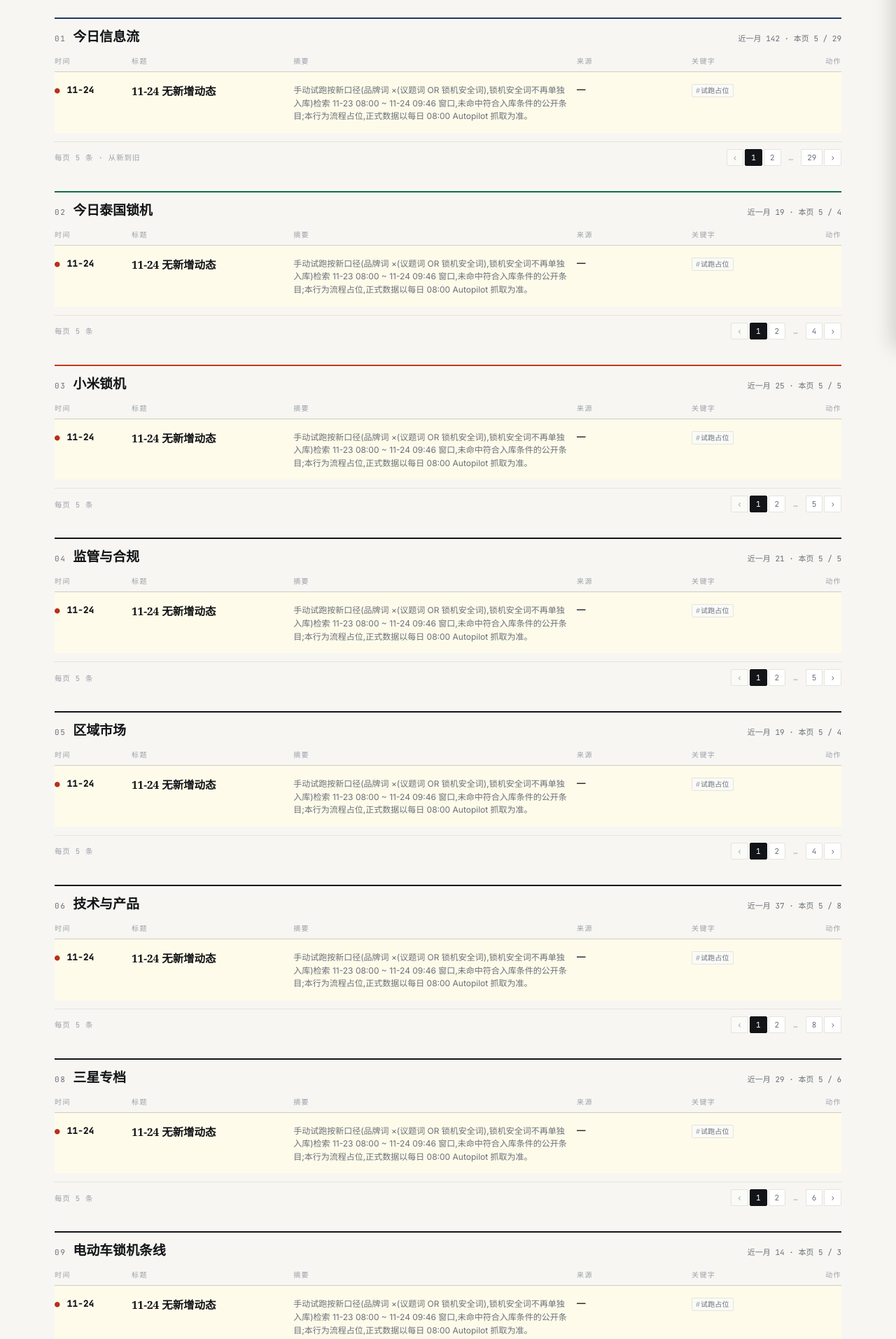
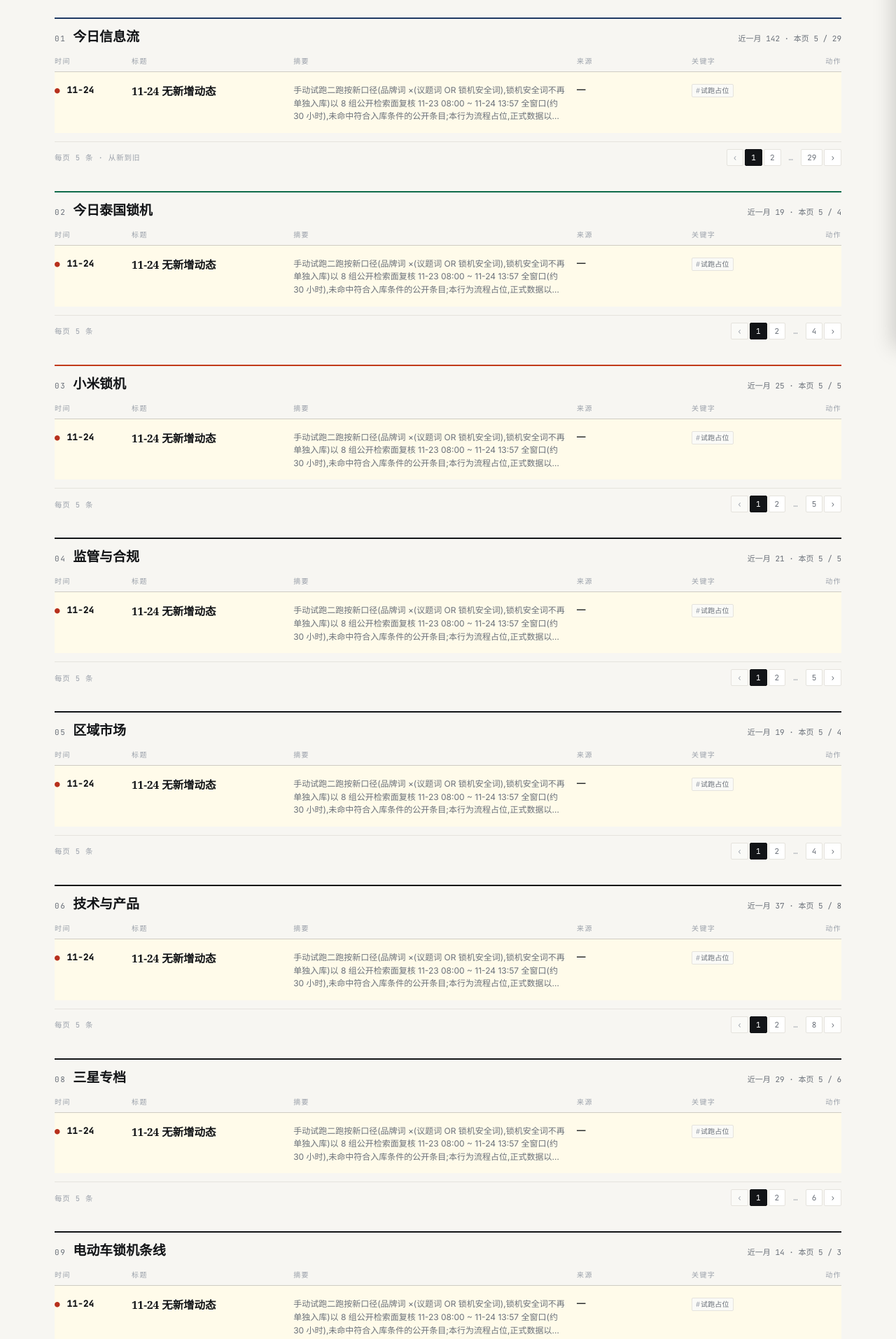
Before and after one commit to mengfanze01-del/lockwatch-pipeline, a plain HTML site: page index.html in a window 1280 px wide. Shown: the part 303-2216 px from the top of the page at 70% size. Drawn offline with Linux system fonts and the light colour scheme.

Commit message:
feat: 日报看板刷新 2026-11-24（手动二跑 · 扩窗约30h 复核，8 组公开检索面 0 命中，各栏占位维持）

```diff
--- a/index.html
+++ b/index.html
@@ -178,7 +178,7 @@
       </div>
       <div class="mast-meta">
         <div>数据日期 <b id="meta-date">2026-11-24</b></div>
-        <div>截至 <b id="meta-time">11-24 09:46 CST</b></div>
+        <div>截至 <b id="meta-time">11-24 13:57 CST</b></div>
         <div>采集源 <b>12</b></div>
         <div>今日新增 <b id="meta-today-count">0</b></div>
       </div>
@@ -223,7 +223,7 @@
           <div class="r-time">11-24</div>
           <div class="r-body">
             <div class="r-title" title="11-24 无新增动态">11-24 无新增动态</div>
-            <div class="r-summary" title="手动试跑按新口径(品牌词 ×(议题词 OR 锁机安全词),锁机安全词不再单独入库)检索 11-23 08:00 ~ 11-24 09:46 窗口,未命中符合入库条件的公开条目;本行为流程占位,正式数据以每日 08:00 Autopilot 抓取为准。">手动试跑按新口径(品牌词 ×(议题词 OR 锁机安全词),锁机安全词不再单独入库)检索 11-23 08:00 ~ 11-24 09:46 窗口,未命中符合入库条件的公开条目;本行为流程占位,正式数据以每日 08:00 Autopilot 抓取为准。</div>
+            <div class="r-summary" title="手动试跑二跑按新口径(品牌词 ×(议题词 OR 锁机安全词),锁机安全词不再单独入库)以 8 组公开检索面复核 11-23 08:00 ~ 11-24 13:57 全窗口(约 30 小时),未命中符合入库条件的公开条目;本行为流程占位,正式数据以每日 08:00 Autopilot 抓取为准。">手动试跑二跑按新口径(品牌词 ×(议题词 OR 锁机安全词),锁机安全词不再单独入库)以 8 组公开检索面复核 11-23 08:00 ~ 11-24 13:57 全窗口(约 30 小时),未命中符合入库条件的公开条目;本行为流程占位,正式数据以每日 08:00 Autopilot 抓取为准。</div>
           </div>
           <div class="r-src">—</div>
           <div class="r-tags"><span class="tag">试跑占位</span></div>
@@ -305,7 +305,7 @@
           <div class="r-time">11-24</div>
           <div class="r-body">
             <div class="r-title" title="11-24 无新增动态">11-24 无新增动态</div>
-            <div class="r-summary" title="手动试跑按新口径(品牌词 ×(议题词 OR 锁机安全词),锁机安全词不再单独入库)检索 11-23 08:00 ~ 11-24 09:46 窗口,未命中符合入库条件的公开条目;本行为流程占位,正式数据以每日 08:00 Autopilot 抓取为准。">手动试跑按新口径(品牌词 ×(议题词 OR 锁机安全词),锁机安全词不再单独入库)检索 11-23 08:00 ~ 11-24 09:46 窗口,未命中符合入库条件的公开条目;本行为流程占位,正式数据以每日 08:00 Autopilot 抓取为准。</div>
+            <div class="r-summary" title="手动试跑二跑按新口径(品牌词 ×(议题词 OR 锁机安全词),锁机安全词不再单独入库)以 8 组公开检索面复核 11-23 08:00 ~ 11-24 13:57 全窗口(约 30 小时),未命中符合入库条件的公开条目;本行为流程占位,正式数据以每日 08:00 Autopilot 抓取为准。">手动试跑二跑按新口径(品牌词 ×(议题词 OR 锁机安全词),锁机安全词不再单独入库)以 8 组公开检索面复核 11-23 08:00 ~ 11-24 13:57 全窗口(约 30 小时),未命中符合入库条件的公开条目;本行为流程占位,正式数据以每日 08:00 Autopilot 抓取为准。</div>
           </div>
           <div class="r-src">—</div>
           <div class="r-tags"><span class="tag">试跑占位</span></div>
@@ -384,7 +384,7 @@
           <div class="r-time">11-24</div>
           <div class="r-body">
             <div class="r-title" title="11-24 无新增动态">11-24 无新增动态</div>
-            <div class="r-summary" title="手动试跑按新口径(品牌词 ×(议题词 OR 锁机安全词),锁机安全词不再单独入库)检索 11-23 08:00 ~ 11-24 09:46 窗口,未命中符合入库条件的公开条目;本行为流程占位,正式数据以每日 08:00 Autopilot 抓取为准。">手动试跑按新口径(品牌词 ×(议题词 OR 锁机安全词),锁机安全词不再单独入库)检索 11-23 08:00 ~ 11-24 09:46 窗口,未命中符合入库条件的公开条目;本行为流程占位,正式数据以每日 08:00 Autopilot 抓取为准。</div>
+            <div class="r-summary" title="手动试跑二跑按新口径(品牌词 ×(议题词 OR 锁机安全词),锁机安全词不再单独入库)以 8 组公开检索面复核 11-23 08:00 ~ 11-24 13:57 全窗口(约 30 小时),未命中符合入库条件的公开条目;本行为流程占位,正式数据以每日 08:00 Autopilot 抓取为准。">手动试跑二跑按新口径(品牌词 ×(议题词 OR 锁机安全词),锁机安全词不再单独入库)以 8 组公开检索面复核 11-23 08:00 ~ 11-24 13:57 全窗口(约 30 小时),未命中符合入库条件的公开条目;本行为流程占位,正式数据以每日 08:00 Autopilot 抓取为准。</div>
           </div>
           <div class="r-src">—</div>
           <div class="r-tags"><span class="tag">试跑占位</span></div>
@@ -464,7 +464,7 @@
           <div class="r-time">11-24</div>
           <div class="r-body">
             <div class="r-title" title="11-24 无新增动态">11-24 无新增动态</div>
-            <div class="r-summary" title="手动试跑按新口径(品牌词 ×(议题词 OR 锁机安全词),锁机安全词不再单独入库)检索 11-23 08:00 ~ 11-24 09:46 窗口,未命中符合入库条件的公开条目;本行为流程占位,正式数据以每日 08:00 Autopilot 抓取为准。">手动试跑按新口径(品牌词 ×(议题词 OR 锁机安全词),锁机安全词不再单独入库)检索 11-23 08:00 ~ 11-24 09:46 窗口,未命中符合入库条件的公开条目;本行为流程占位,正式数据以每日 08:00 Autopilot 抓取为准。</div>
+            <div class="r-summary" title="手动试跑二跑按新口径(品牌词 ×(议题词 OR 锁机安全词),锁机安全词不再单独入库)以 8 组公开检索面复核 11-23 08:00 ~ 11-24 13:57 全窗口(约 30 小时),未命中符合入库条件的公开条目;本行为流程占位,正式数据以每日 08:00 Autopilot 抓取为准。">手动试跑二跑按新口径(品牌词 ×(议题词 OR 锁机安全词),锁机安全词不再单独入库)以 8 组公开检索面复核 11-23 08:00 ~ 11-24 13:57 全窗口(约 30 小时),未命中符合入库条件的公开条目;本行为流程占位,正式数据以每日 08:00 Autopilot 抓取为准。</div>
           </div>
           <div class="r-src">—</div>
           <div class="r-tags"><span class="tag">试跑占位</span></div>
@@ -543,7 +543,7 @@
           <div class="r-time">11-24</div>
           <div class="r-body">
             <div class="r-title" title="11-24 无新增动态">11-24 无新增动态</div>
-            <div class="r-summary" title="手动试跑按新口径(品牌词 ×(议题词 OR 锁机安全词),锁机安全词不再单独入库)检索 11-23 08:00 ~ 11-24 09:46 窗口,未命中符合入库条件的公开条目;本行为流程占位,正式数据以每日 08:00 Autopilot 抓取为准。">手动试跑按新口径(品牌词 ×(议题词 OR 锁机安全词),锁机安全词不再单独入库)检索 11-23 08:00 ~ 11-24 09:46 窗口,未命中符合入库条件的公开条目;本行为流程占位,正式数据以每日 08:00 Autopilot 抓取为准。</div>
+            <div class="r-summary" title="手动试跑二跑按新口径(品牌词 ×(议题词 OR 锁机安全词),锁机安全词不再单独入库)以 8 组公开检索面复核 11-23 08:00 ~ 11-24 13:57 全窗口(约 30 小时),未命中符合入库条件的公开条目;本行为流程占位,正式数据以每日 08:00 Autopilot 抓取为准。">手动试跑二跑按新口径(品牌词 ×(议题词 OR 锁机安全词),锁机安全词不再单独入库)以 8 组公开检索面复核 11-23 08:00 ~ 11-24 13:57 全窗口(约 30 小时),未命中符合入库条件的公开条目;本行为流程占位,正式数据以每日 08:00 Autopilot 抓取为准。</div>
           </div>
           <div class="r-src">—</div>
           <div class="r-tags"><span class="tag">试跑占位</span></div>
@@ -623,7 +623,7 @@
           <div class="r-time">11-24</div>
           <div class="r-body">
             <div class="r-title" title="11-24 无新增动态">11-24 无新增动态</div>
-            <div class="r-summary" title="手动试跑按新口径(品牌词 ×(议题词 OR 锁机安全词),锁机安全词不再单独入库)检索 11-23 08:00 ~ 11-24 09:46 窗口,未命中符合入库条件的公开条目;本行为流程占位,正式数据以每日 08:00 Autopilot 抓取为准。">手动试跑按新口径(品牌词 ×(议题词 OR 锁机安全词),锁机安全词不再单独入库)检索 11-23 08:00 ~ 11-24 09:46 窗口,未命中符合入库条件的公开条目;本行为流程占位,正式数据以每日 08:00 Autopilot 抓取为准。</div>
+            <div class="r-summary" title="手动试跑二跑按新口径(品牌词 ×(议题词 OR 锁机安全词),锁机安全词不再单独入库)以 8 组公开检索面复核 11-23 08:00 ~ 11-24 13:57 全窗口(约 30 小时),未命中符合入库条件的公开条目;本行为流程占位,正式数据以每日 08:00 Autopilot 抓取为准。">手动试跑二跑按新口径(品牌词 ×(议题词 OR 锁机安全词),锁机安全词不再单独入库)以 8 组公开检索面复核 11-23 08:00 ~ 11-24 13:57 全窗口(约 30 小时),未命中符合入库条件的公开条目;本行为流程占位,正式数据以每日 08:00 Autopilot 抓取为准。</div>
           </div>
           <div class="r-src">—</div>
           <div class="r-tags"><span class="tag">试跑占位</span></div>
@@ -705,7 +705,7 @@
           <div class="r-time">11-24</div>
           <div class="r-body">
             <div class="r-title" title="11-24 无新增动态">11-24 无新增动态</div>
-            <div class="r-summary" title="手动试跑按新口径(品牌词 ×(议题词 OR 锁机安全词),锁机安全词不再单独入库)检索 11-23 08:00 ~ 11-24 09:46 窗口,未命中符合入库条件的公开条目;本行为流程占位,正式数据以每日 08:00 Autopilot 抓取为准。">手动试跑按新口径(品牌词 ×(议题词 OR 锁机安全词),锁机安全词不再单独入库)检索 11-23 08:00 ~ 11-24 09:46 窗口,未命中符合入库条件的公开条目;本行为流程占位,正式数据以每日 08:00 Autopilot 抓取为准。</div>
+            <div class="r-summary" title="手动试跑二跑按新口径(品牌词 ×(议题词 OR 锁机安全词),锁机安全词不再单独入库)以 8 组公开检索面复核 11-23 08:00 ~ 11-24 13:57 全窗口(约 30 小时),未命中符合入库条件的公开条目;本行为流程占位,正式数据以每日 08:00 Autopilot 抓取为准。">手动试跑二跑按新口径(品牌词 ×(议题词 OR 锁机安全词),锁机安全词不再单独入库)以 8 组公开检索面复核 11-23 08:00 ~ 11-24 13:57 全窗口(约 30 小时),未命中符合入库条件的公开条目;本行为流程占位,正式数据以每日 08:00 Autopilot 抓取为准。</div>
           </div>
           <div class="r-src">—</div>
           <div class="r-tags"><span class="tag">试跑占位</span></div>
@@ -785,7 +785,7 @@
           <div class="r-time">11-24</div>
           <div class="r-body">
             <div class="r-title" title="11-24 无新增动态">11-24 无新增动态</div>
-            <div class="r-summary" title="手动试跑按新口径(品牌词 ×(议题词 OR 锁机安全词),锁机安全词不再单独入库)检索 11-23 08:00 ~ 11-24 09:46 窗口,未命中符合入库条件的公开条目;本行为流程占位,正式数据以每日 08:00 Autopilot 抓取为准。">手动试跑按新口径(品牌词 ×(议题词 OR 锁机安全词),锁机安全词不再单独入库)检索 11-23 08:00 ~ 11-24 09:46 窗口,未命中符合入库条件的公开条目;本行为流程占位,正式数据以每日 08:00 Autopilot 抓取为准。</div>
+            <div class="r-summary" title="手动试跑二跑按新口径(品牌词 ×(议题词 OR 锁机安全词),锁机安全词不再单独入库)以 8 组公开检索面复核 11-23 08:00 ~ 11-24 13:57 全窗口(约 30 小时),未命中符合入库条件的公开条目;本行为流程占位,正式数据以每日 08:00 Autopilot 抓取为准。">手动试跑二跑按新口径(品牌词 ×(议题词 OR 锁机安全词),锁机安全词不再单独入库)以 8 组公开检索面复核 11-23 08:00 ~ 11-24 13:57 全窗口(约 30 小时),未命中符合入库条件的公开条目;本行为流程占位,正式数据以每日 08:00 Autopilot 抓取为准。</div>
           </div>
           <div class="r-src">—</div>
           <div class="r-tags"><span class="tag">试跑占位</span></div>
```
Also changed, not shown: v17.html (+9 -9 lines).
